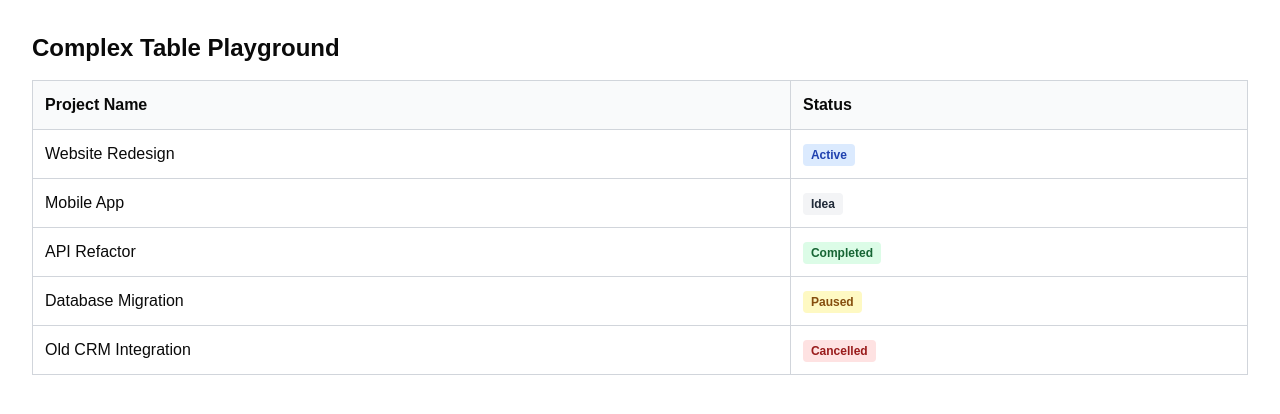
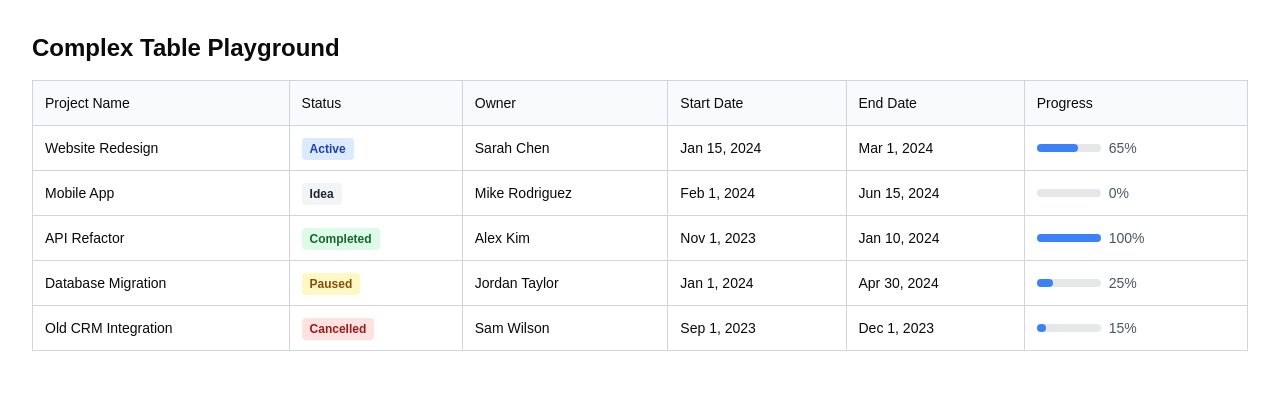
Before and after one commit to malerey/next-complex-table, a Next.js app: page / in a window 1280 px wide. Shown: the top 414 px of the page. Built offline with nearby package versions, Linux system fonts and the light colour scheme.

Commit message:
Add dates, owners, and progress - need context for prioritization

```diff
--- a/components/Table.tsx
+++ b/components/Table.tsx
@@ -23,6 +23,14 @@ const getStatusStyles = (status: Project["status"]) => {
   }
 }
 
+const formatDate = (dateString: string) => {
+  return new Date(dateString).toLocaleDateString("en-US", {
+    month: "short",
+    day: "numeric",
+    year: "numeric",
+  })
+}
+
 const columns = [
   columnHelper.accessor("name", {
     header: "Project Name",
@@ -35,6 +43,34 @@ const columns = [
         <span className={`px-2 py-1 rounded text-xs font-bold ${getStatusStyles(status)}`}>
           {status.charAt(0).toUpperCase() + status.slice(1)}
         </span>
+      )
+    },
+  }),
+  columnHelper.accessor("owner", {
+    header: "Owner",
+  }),
+  columnHelper.accessor("startDate", {
+    header: "Start Date",
+    cell: (info) => formatDate(info.getValue()),
+  }),
+  columnHelper.accessor("endDate", {
+    header: "End Date",
+    cell: (info) => formatDate(info.getValue()),
+  }),
+  columnHelper.accessor("progress", {
+    header: "Progress",
+    cell: (info) => {
+      const progress = info.getValue()
+      return (
+        <div className="flex items-center gap-2">
+          <div className="w-16 bg-gray-200 rounded-full h-2">
+            <div
+              className="bg-blue-500 h-2 rounded-full transition-all duration-300"
+              style={{ width: `${progress}%` }}
+            />
+          </div>
+          <span className="text-sm text-gray-600">{progress}%</span>
+        </div>
       )
     },
   }),
@@ -53,7 +89,7 @@ export function Table() {
         {table.getHeaderGroups().map((headerGroup) => (
           <tr key={headerGroup.id}>
             {headerGroup.headers.map((header) => (
-              <th key={header.id} className="border border-gray-300 p-3 text-left bg-gray-50">
+              <th key={header.id} className="border border-gray-300 p-3 text-left bg-gray-50 text-sm font-medium">
                 {flexRender(header.column.columnDef.header, header.getContext())}
               </th>
             ))}
@@ -62,9 +98,9 @@ export function Table() {
       </thead>
       <tbody>
         {table.getRowModel().rows.map((row) => (
-          <tr key={row.id}>
+          <tr key={row.id} className="hover:bg-gray-50">
             {row.getVisibleCells().map((cell) => (
-              <td key={cell.id} className="border border-gray-300 p-3">
+              <td key={cell.id} className="border border-gray-300 p-3 text-sm">
                 {flexRender(cell.column.columnDef.cell, cell.getContext())}
               </td>
             ))}
--- a/data/projects.ts
+++ b/data/projects.ts
@@ -1,9 +1,49 @@
 import type { Project } from "@/types/project"
 
 export const projects: Project[] = [
-  { id: "1", name: "Website Redesign", status: "active" },
-  { id: "2", name: "Mobile App", status: "idea" },
-  { id: "3", name: "API Refactor", status: "completed" },
-  { id: "4", name: "Database Migration", status: "paused" },
-  { id: "5", name: "Old CRM Integration", status: "cancelled" },
+  {
+    id: "1",
+    name: "Website Redesign",
+    status: "active",
+    startDate: "2024-01-15",
+    endDate: "2024-03-01",
+    owner: "Sarah Chen",
+    progress: 65,
+  },
+  {
+    id: "2",
+    name: "Mobile App",
+    status: "idea",
+    startDate: "2024-02-01",
+    endDate: "2024-06-15",
+    owner: "Mike Rodriguez",
+    progress: 0,
+  },
+  {
+    id: "3",
+    name: "API Refactor",
+    status: "completed",
+    startDate: "2023-11-01",
+    endDate: "2024-01-10",
+    owner: "Alex Kim",
+    progress: 100,
+  },
+  {
+    id: "4",
+    name: "Database Migration",
+    status: "paused",
+    startDate: "2024-01-01",
+    endDate: "2024-04-30",
+    owner: "Jordan Taylor",
+    progress: 25,
+  },
+  {
+    id: "5",
+    name: "Old CRM Integration",
+    status: "cancelled",
+    startDate: "2023-09-01",
+    endDate: "2023-12-01",
+    owner: "Sam Wilson",
+    progress: 15,
+  },
 ]
--- a/types/project.ts
+++ b/types/project.ts
@@ -2,4 +2,8 @@ export interface Project {
   id: string
   name: string
   status: "idea" | "active" | "paused" | "completed" | "cancelled"
+  startDate: string
+  endDate: string
+  owner: string
+  progress: number // percentage 0-100
 }
```
Also changed, not shown: 1 other file (tests, documents, lock files or other folders).
